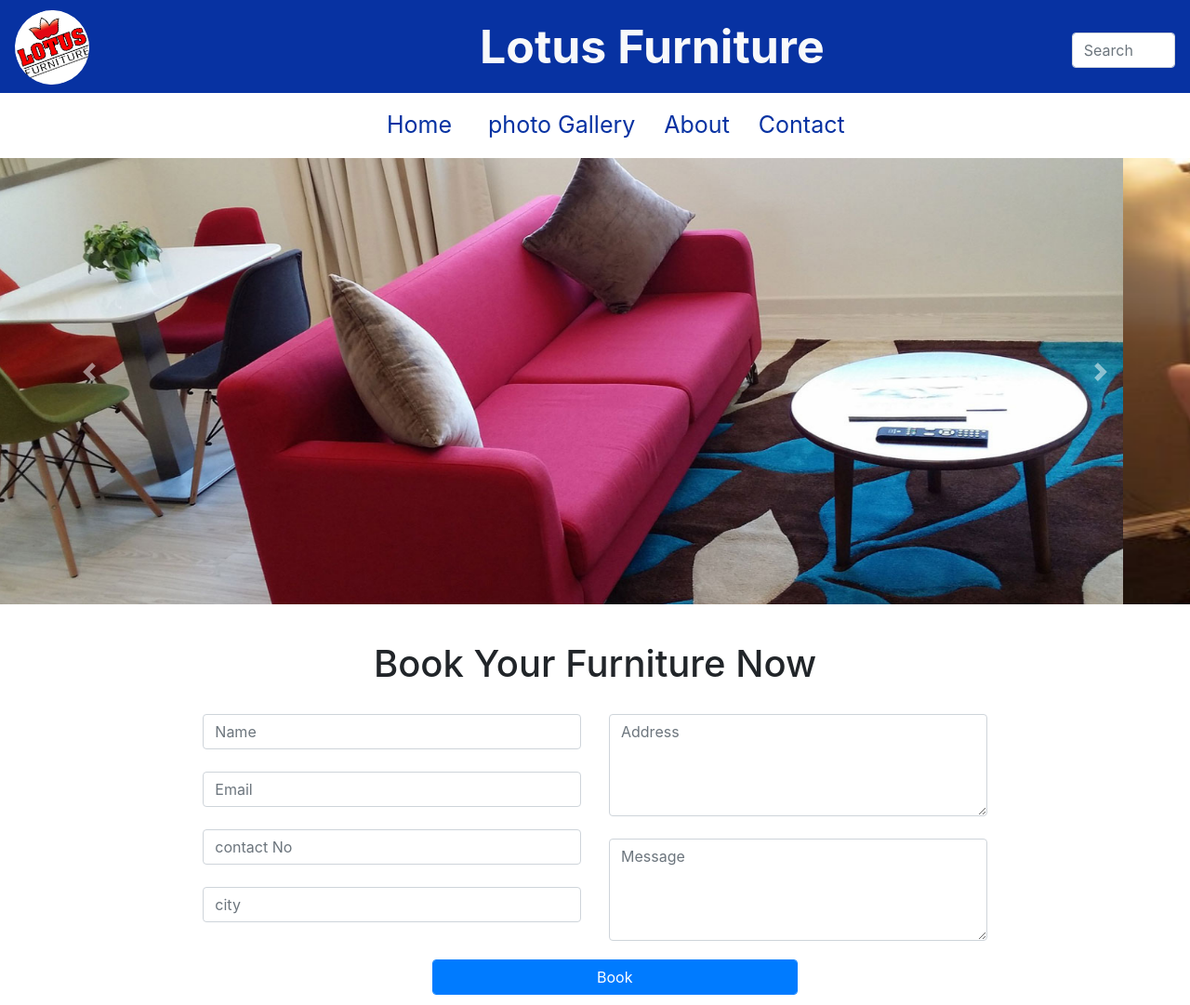
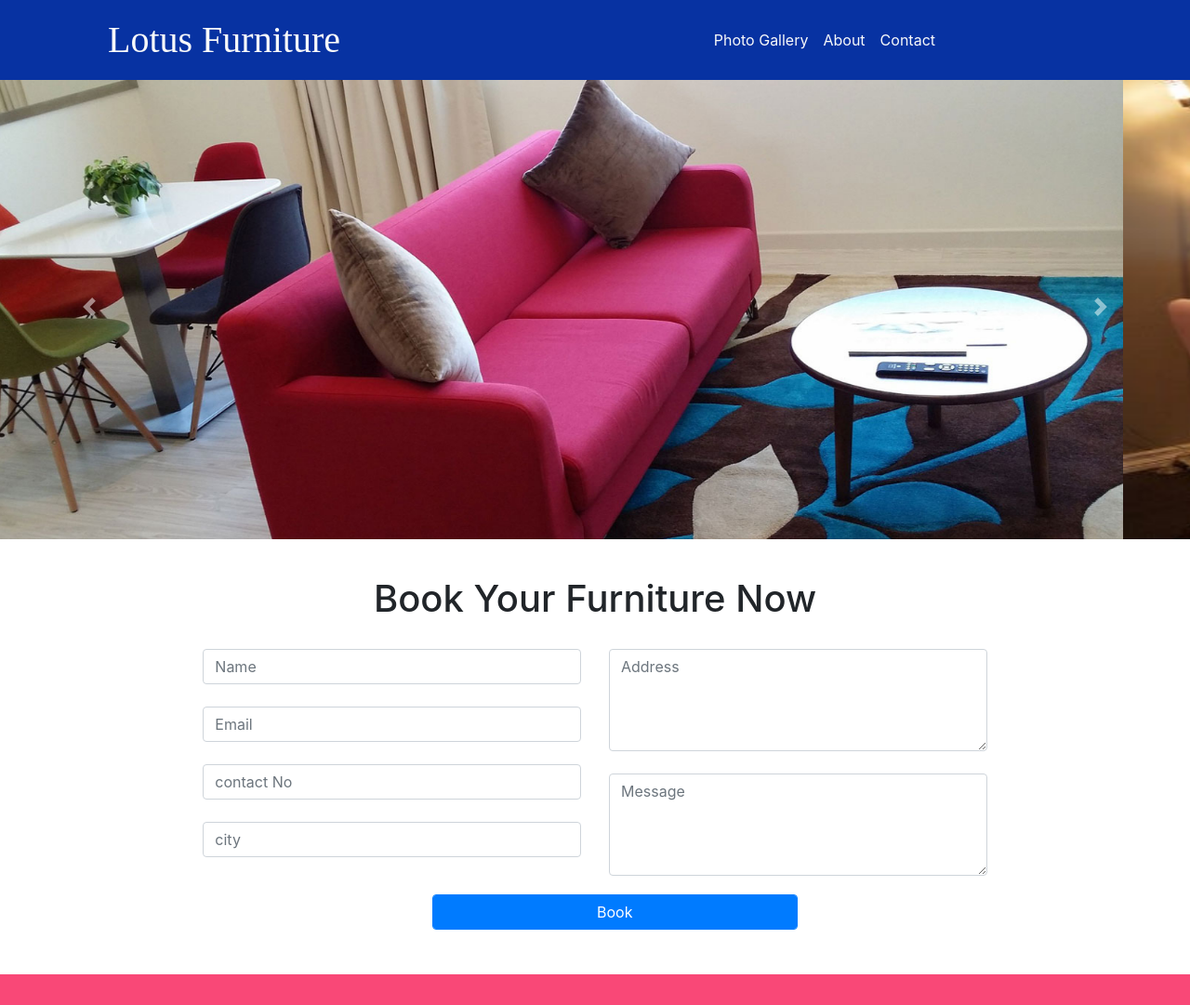
Before and after one commit to AmitaSalunkhe/furniture-project, a plain HTML site: page index.html in a window 1280 px wide. Shown: the top 1081 px of the page at 93% size. Drawn offline with nearby package versions, Linux system fonts and the light colour scheme.

Commit message:
second commit

```diff
--- a/css/style.css
+++ b/css/style.css
@@ -1,3 +1,6 @@
+
+
+
 a:hover
 {
     color: #f94877;
--- a/index.html
+++ b/index.html
@@ -3,7 +3,7 @@
 <head>
     <meta charset="UTF-8">
     <meta name="viewport" content="width=device-width, initial-scale=1.0">
-    <title>Document</title>
+    <title>Furniture</title>
 
      <!-- CSS only -->
 <link rel="stylesheet" href="https://stackpath.bootstrapcdn.com/bootstrap/4.5.0/css/bootstrap.min.css" integrity="sha384-9aIt2nRpC12Uk9gS9baDl411NQApFmC26EwAOH8WgZl5MYYxFfc+NcPb1dKGj7Sk" crossorigin="anonymous">
@@ -26,23 +26,25 @@
 
     <section id="top">
 
-      <nav class="navbar  navbar-expand-lg fixed-top  " style="background-color: #0732a2; ">
-        <img src="./assets/lotus.png" height="80px" width="80px" style="border-radius: 50%; transform: rotate(340deg);">
-        <a class="navbar-brand text-light " style="font-size: 50px; margin-left: 420px; font-weight: bold;" href="#"> Lotus Furniture</a>
+      <!-- <nav class="navbar  navbar-expand-sm fixed-top  " style="background-color: #0732a2; ">
+        <div class="col-md-4"><img src="./assets/lotus.png" height="80px" width="80px" style="border-radius: 50%; transform: rotate(340deg);">
+        </div>
+        <div class="col-md-4">   <h1 class="navbar-brand text-light " style="font-size: 50px;  font-weight: bold;" href="#"> Lotus Furniture</h1>
+        </div>
         <button class="navbar-toggler" type="button" data-toggle="collapse" data-target="#navbarSupportedContent" aria-controls="navbarSupportedContent" aria-expanded="false" aria-label="Toggle navigation">
           <span class="navbar-toggler-icon"></span>
         </button>
 
 
-        <div class="md-form  mb-3 mt-0" style="margin-left: 250px; padding-top: 22px; " >
+        <div class="md-form  mb-3 mt-0 col-md-4" style="margin-left: 250px; padding-top: 22px; " >
           <input class="form-control" type="text" placeholder="Search" aria-label="Search">
         </div>
-      </nav>
+      </nav> -->
 
 
 
 
-      <nav class="navbar  navbar-expand-lg fixed-top " style="background-color: #fff; margin-top: 100px; ">
+      <!-- <nav class="navbar  navbar-expand-sm fixed-top " style="background-color: #fff; margin-top: 100px; ">
         <a class="navbar-brand a1 " style= "margin-left: 400px; " href="index.html">Home</a>
         <button class="navbar-toggler" type="button" data-toggle="collapse" data-target="#navbarSupportedContent" aria-controls="navbarSupportedContent" aria-expanded="false" aria-label="Toggle navigation">
           <span class="navbar-toggler-icon"></span>
@@ -65,10 +67,74 @@
           </ul>
 
         </div>
-      </nav>
+      </nav> -->
+
+
+
+
+
+
+
+      <!-- <nav class="navbar navbar-expand-sm fixed-top  justify-content-center" style="background-color: #fff; margin-top: 100px; ">
+
+
+          <a class="navbar-brand a1 mr-auto"  href="index.html">Home</a>
+         <button class="navbar-toggler" type="button" data-toggle="collapse" data-target="#navbarSupportedContent" aria-controls="navbarSupportedContent" aria-expanded="false" aria-label="Toggle navigation">
+          <span class="navbar-toggler-icon"></span>
+        </button>
+
+          <ul class="navbar-nav mr-auto" style="margin-left: 400px;">
+          <li class="nav-item">
+            <a class="nav-link a1" href="index.html">Home </a>
+          </li>
+          <li class="nav-item">
+            <a class="nav-link a1" href="gallery.html">photo Gallery</a>
+          </li>
+          <li class="nav-item">
+            <a class="nav-link a1" href="about.html">About <span class="sr-only">(current)</span></a>
+          </li>
+          <li class="nav-item">
+            <a class="nav-link a1" href="contact.html">Contact </a>
+          </li>
+        </ul>
+
+      </nav>   -->
+
+
+
+
+      <section id="header"   >
+
+
+        <nav class="navbar navbar-expand-lg  fixed-top  " style="background-color: #0732a2; " >
+          <a class="navbar-brand text-light" href="index.html" style="text-decoration: none; margin-left: 100px; font-size: 40px; font-family: Forte;">Lotus Furniture</a>
+          <button class="navbar-toggler " type="button" data-toggle="collapse" data-target="#navbarSupportedContent" aria-controls="navbarSupportedContent" aria-expanded="false" aria-label="Toggle navigation">
+            <span class="navbar-toggler-icon dark-blue-text"><i class="fas fa-bars fa-1x"></i></span>
+          </button>
+
+
+          <!-- <button class="navbar-toggler toggler-example" type="button" data-toggle="collapse" data-target="#navbarSupportedContent1"
+          aria-controls="navbarSupportedContent1" aria-expanded="false" aria-label="Toggle navigation"><span class="dark-blue-text"><i
+              class="fas fa-bars fa-1x"></i></span></button> -->
+          <div class="collapse navbar-collapse" id="navbarSupportedContent">
+            <ul class="navbar-nav ml-auto" style="margin-right: 250px;">
+              <li class="nav-item active">
+                <a class="nav-link  text-light" href="gallery.html" style="text-decoration: none;" >Photo Gallery <span class="sr-only"></span></a>
+              </li>
+              <li class="nav-item">
+                <a class="nav-link  text-light" href="about.html" style="text-decoration: none;">About</a>
+              </li>
+              <li class="nav-item">
+                  <a class="nav-link  text-light" href="contact.html" style="text-decoration: none;">Contact</a>
+                </li>
+
+
+
+      </div>
+          </nav>
     </section>
 
-    <section id="middle" style="margin-bottom: 40px; margin-top: 150px; ">
+    <section id="middle" style="margin-bottom: 40px; margin-top: 80px; ">
       <div id="carouselExampleInterval" class="carousel slide" data-ride="carousel">
         <div class="carousel-inner">
           <div class="carousel-item active" data-interval="10000">
```
